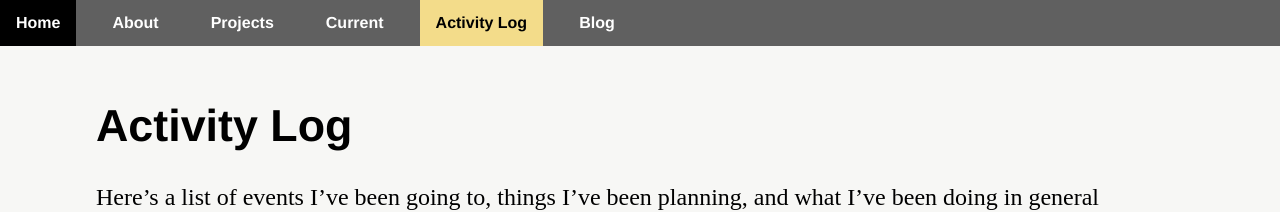
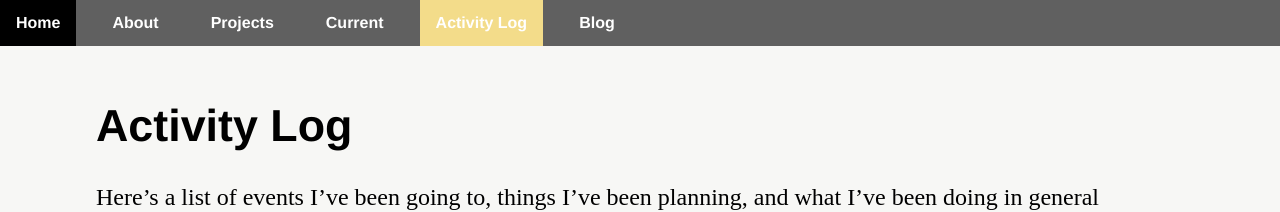
Before and after one commit to shallinan1/shallinan1.github.io, a Jekyll site: the page built from activitylog/index.md, in a window 1280 px wide. Shown: the top 212 px of the page. Built offline with Jekyll 4.4.1, drawn with Linux system fonts in a browser that asks for light colours; our own code applies the rules of GitHub Pages for plain Markdown files.

Commit message:
update colours

```diff
--- a/css/main.css
+++ b/css/main.css
@@ -23,12 +23,10 @@
 
 #globalNav li a:hover {
     background-color:#000000;
-	color = #ffffff;
 }
 
 	#globalNav .active {
 			background-color: #F3DC8A;
-			color: #000000;
 		}
 
 
```
